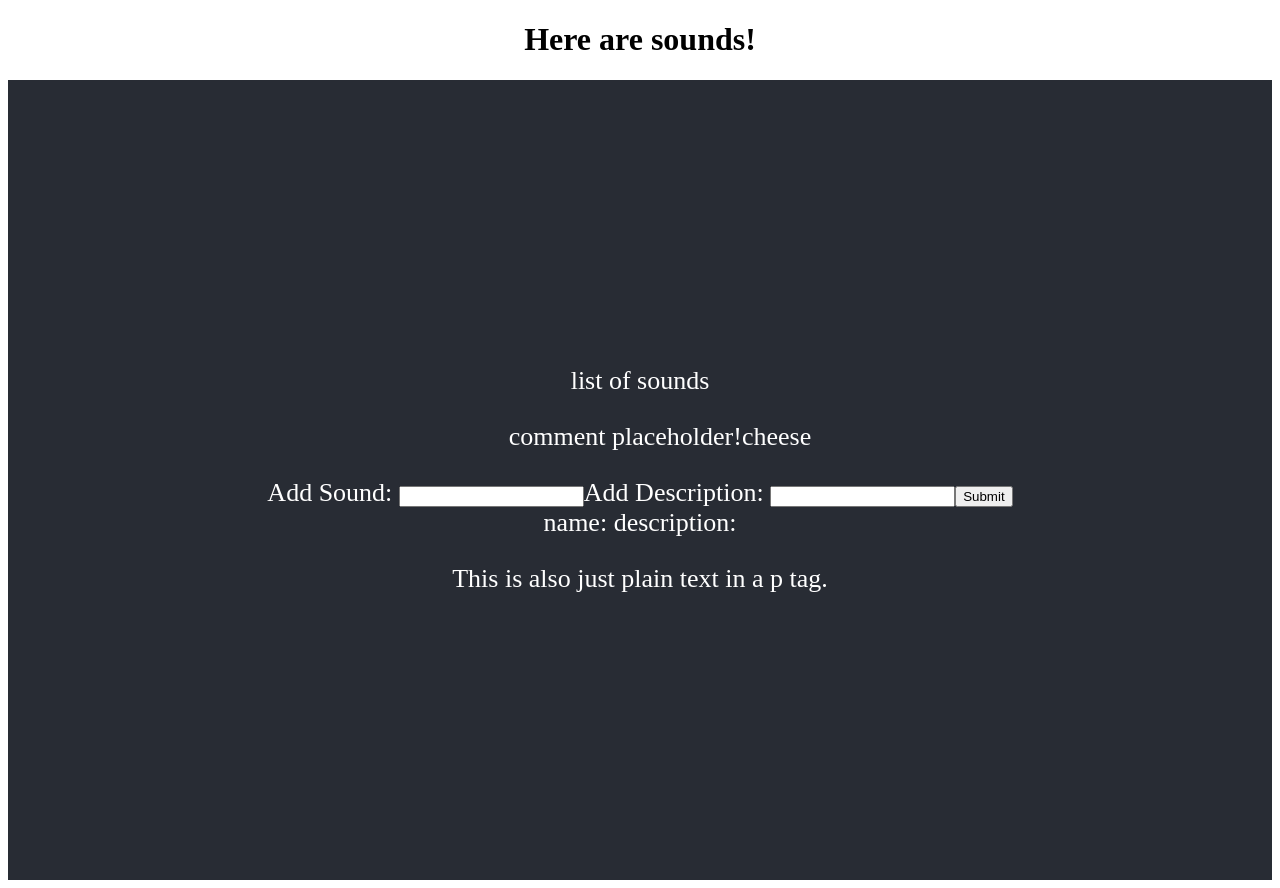
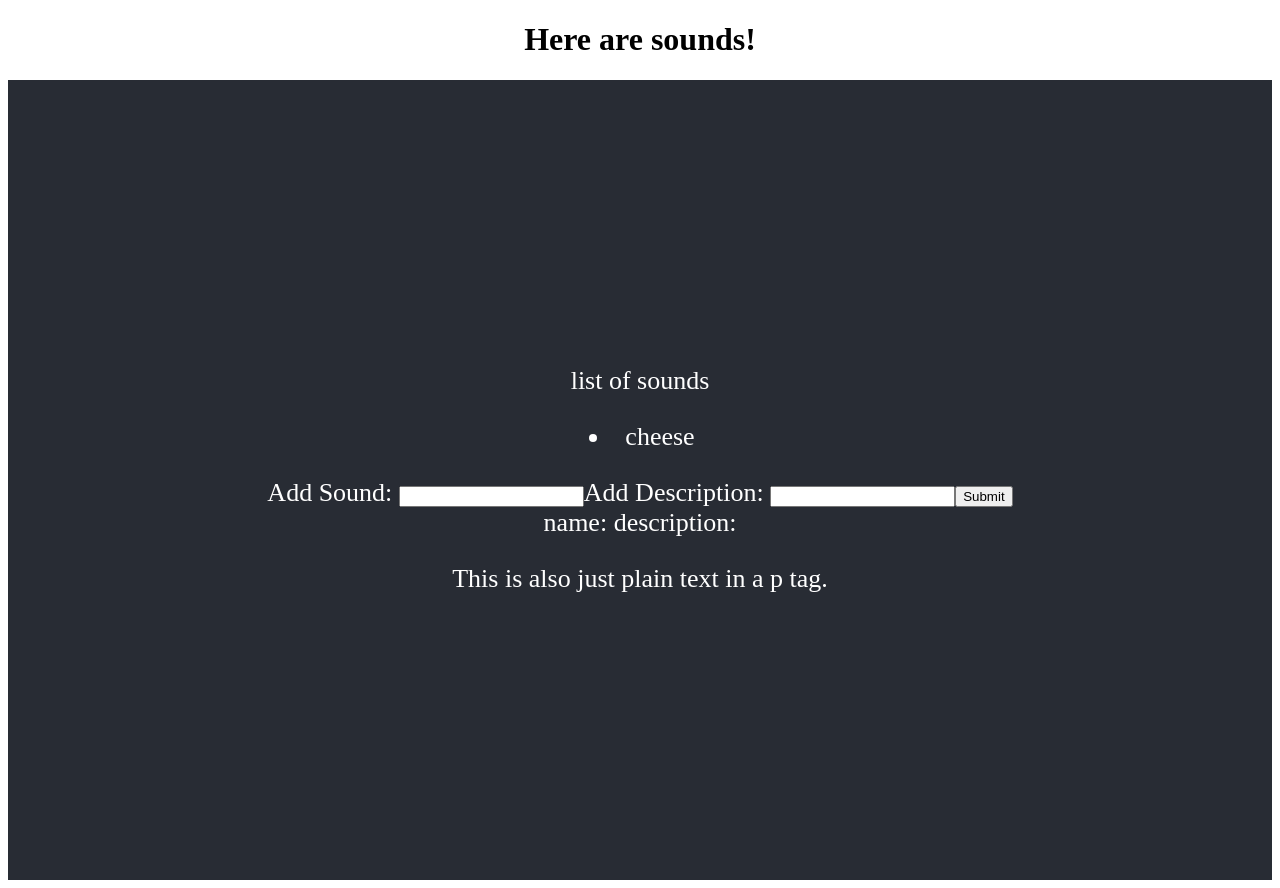
Before and after one commit to coryjbergquist/react-redux-sound-organizer, a React (Create React App) app: page / in a window 1280 px wide. Built offline with nearby package versions, Linux system fonts and the light colour scheme.

Commit message:
add map function for commentList in CommentsList.js

```diff
--- a/src/components/CommentsList.js
+++ b/src/components/CommentsList.js
@@ -3,19 +3,18 @@ import { Link } from 'react-router-dom';
 
 const CommentsList = (props) => {
 
-  // const commentList = props.comments.map(comment =>
-  //   <li key={comment.id}>{comment.text}
-  //     <p>
-  //       {/* <button onClick={() => props.delete(comment.id)}>DELETE</button> */}
-  //     </p>
-  //   </li>
-  // );
+  const commentList = props.comments.map(comment =>
+    <li key={comment.id}>{comment.text}
+      <p>
+        {/* <button onClick={() => props.delete(comment.id)}>DELETE</button> */}
+      </p>
+    </li>
+  );
 
   return (
     <ul>
-      comment placeholder!
-      {props.comments}
-      {/* <span>{commentList}</span> */}
+
+      <span>{commentList}</span>
     </ul>
   );
 };
--- a/src/reducers/sounds_reducer.js
+++ b/src/reducers/sounds_reducer.js
@@ -3,7 +3,7 @@ export const cuidFn = cuid;
 
 export default function soundsReducer(state= {
   sounds: [],
-  comments: "cheese",
+  comments: [{text: "cheese"}],
 }, action) {
   switch ( action.type ) {
       //ADD_SOUND
```
